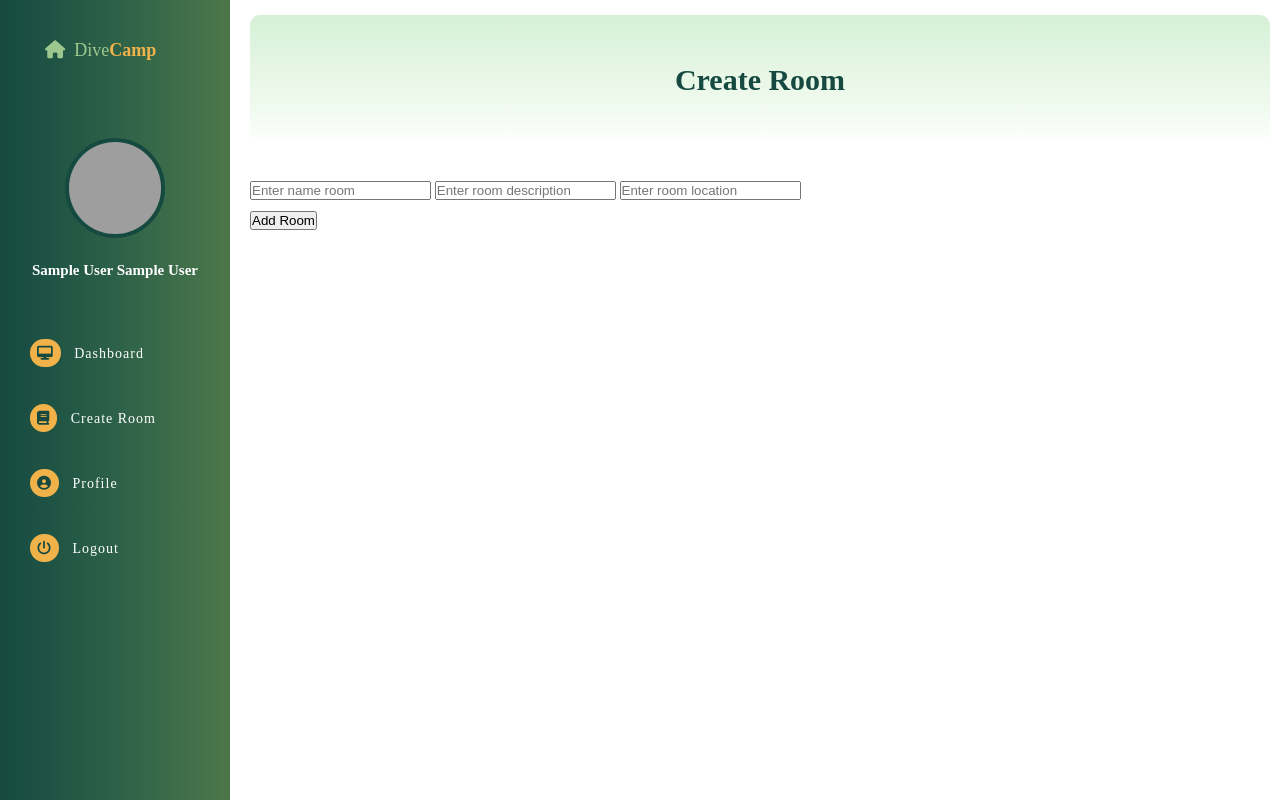
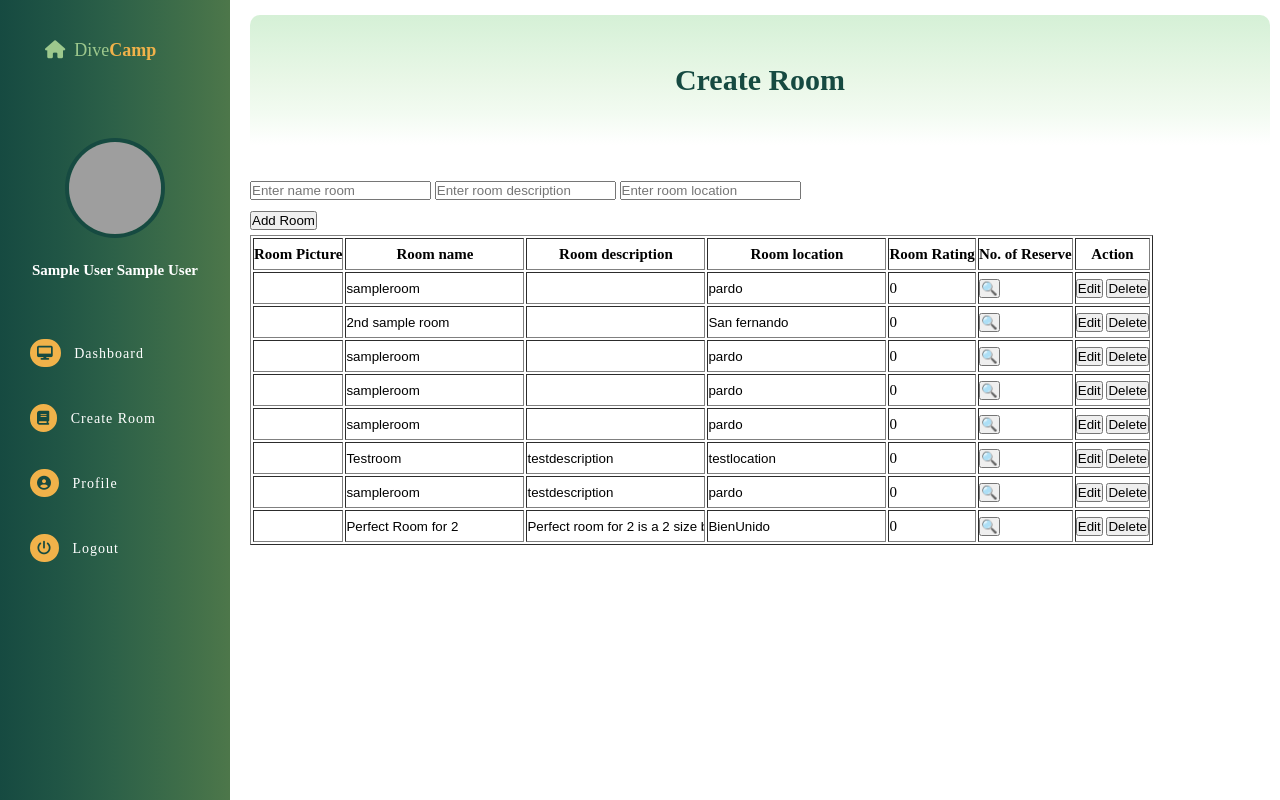
Before and after one commit to genjionn/BienUnido-DiveCamp, a PHP site: page /DiveCamp_Project/pages/admincreateroom in a window 1280 px wide. Run offline with PHP 8.4, Linux system fonts and the light colour scheme; the visitor is signed in with stand-in values (Sample User, id 1); data comes from the database, SQL or seed files in the repository; some libraries are stand-ins or nearby versions; grey boxes are pictures that could not be loaded.

Commit message:
(Backend)Room Update and Delete Complete
Just click Delete to delete a room and for the Edit/Update just change the room name,description, and location inside the box the click the button edit.

```diff
--- a/app/controllers/Pages.php
+++ b/app/controllers/Pages.php
@@ -22,8 +22,6 @@ class Pages extends Controller { //Mo extend ni siya sa libraries/Controller.php
         $this->view('pages/userprofile');
     }
     public function adminhomepage(){
-        $total = $this->roomModel->displayrooms();
-        $_SESSION['getrooms'] = $total;
         $this->view('pages/adminhomepage');
     }
     public function adminprofile(){
@@ -34,11 +32,38 @@ class Pages extends Controller { //Mo extend ni siya sa libraries/Controller.php
             'roomnameError' => '',
             'roomdescError' => '',
             'roomlocationError' => '',
+            'roomid' => '',
             'roomname' => '',
             'roomdesc' => '',
             'roomlocation' => ''
         ];
-        if($_SERVER['REQUEST_METHOD'] == 'POST') {
+        $total = $this->roomModel->displayrooms(); //Display Rooms
+        $_SESSION['getrooms'] = $total; //Session add for displaying rooms
+        if (isset($_POST['UpdateRoom'])){ //UPDATE ROOM
+            $data = [
+                'roomupdateError' => '',
+                'roomid' => trim($_POST['roomid']),
+                'roomname' => trim($_POST['roomname']),
+                'roomdesc' => trim($_POST['roomdesc']),
+                'roomlocation' => trim($_POST['roomlocation'])
+            ];
+            if($this->roomModel->updateroom($data)){
+                header('location:' . URLROOT . '/pages/adminhomepage');
+            } else{
+                die('Something Went wrong');
+            }
+        }
+        elseif (isset($_POST['DeleteRoom'])){//DELETE ROOM
+            $data = [
+                'roomid' => trim($_POST['roomid'])
+            ];
+            if($this->roomModel->deleteroom($data['roomid'])){
+                header('location:' . URLROOT . '/pages/adminhomepage');
+            } else{
+                die('Something Went wrong');
+            }
+        }
+        elseif(isset($_POST['AddRoom'])) { //ADD ROOM
             //Sanitize post data
             $_POST = filter_input_array(INPUT_POST, FILTER_SANITIZE_STRING); //Uncoding unwanted characters
             $data = [
--- a/app/models/Room.php
+++ b/app/models/Room.php
@@ -28,12 +28,33 @@ class Room{
             return false;
         }
     }
+    public function deleteroom($roomid){
+        $this->db->query('DELETE FROM rooms WHERE roomid = :roomid');
+        $this->db->bind(':roomid', $roomid);
+        if($this->db->execute()){
+            return true;
+        }else{
+            return false;
+        }
+    }
+    public function updateroom($data){
+        $this->db->query('UPDATE rooms SET roomname=:roomname, roomdesc=:roomdesc, roomlocation=:roomlocation WHERE roomid = :roomid');
+        $this->db->bind(':roomid', $data['roomid']);
+        $this->db->bind(':roomname', $data['roomname']);
+        $this->db->bind(':roomdesc', $data['roomdesc']);
+        $this->db->bind(':roomlocation', $data['roomlocation']);
+        if($this->db->execute()){
+            return true;
+        }else{
+            return false;
+        }
+    }
     public function findRoombyRoomName($roomname){ //For now wla pani ni gana
         //prepared statement
         $this->db->query('SELECT * FROM rooms WHERE roomname = :roomname');
         // email param will be binded w/ the email variable
         $this->db->bind(':roomname', $roomname);
-        //check if email exist
+        //check if room
         if($this->db->rowCount() > 0){
             return true;
         } else{
--- a/app/views/pages/admincreateroom.php
+++ b/app/views/pages/admincreateroom.php
@@ -163,7 +163,7 @@ html {
   <div class="container">
     <div class="content">
       <h1> Create Room</h1><br>
-      <form action="" method="POST">
+      <form action="" method="POST" id="roomform">
         <input type="text" placeholder="Enter name room" name="roomname">
         <span class="invalidFeedback">
           <?php echo $data['roomnameError'];?>
@@ -177,11 +177,43 @@ html {
           <?php echo $data['roomlocationError'];?>
         </span>
         <div class="button input-box">
-          <input name="submit" type="submit" value="Add Room">
+          <input name="AddRoom" type="submit" value="Add Room" id="roominsert">
         </div>
       </form>
+
+      <table border="1" id="result">
+        <tr>
+          <th>Room Picture</th>
+          <th>Room name</th>
+          <th>Room description</th>
+          <th>Room location</th>
+          <th>Room Rating</th>
+          <th>No. of Reserve</th>
+          <th>Action</th>
+        </tr>
+        <?php $RoomRecords = $_SESSION['getrooms'];
+        foreach($RoomRecords as $row){
+        ?>
+        <form method="POST" action=''>
+        <tr>
+          <td></td>
+          <td><input style="border:none" type="text" name="roomname"  value="<?php echo $row->roomname ?>"></td>
+          <td><input style="border:none" type="text" name="roomdesc"  value="<?php echo $row->roomdesc ?>"></td>
+          <td><input style="border:none" type="text" name="roomlocation"  value="<?php echo $row->roomlocation ?>"></td>
+          <td><?php echo $row->rating ?> </td>
+          <td>
+            <button>🔍</button>
+          </td>
+          <td>
+            <input type="hidden" name="roomid"  value="<?php echo $row->roomid ?>">
+            <input type="submit" name="UpdateRoom"  value="Edit">
+            <input type="submit" name="DeleteRoom"  value="Delete">
+          </td>
+        </tr>
+        </form>
+        <?php } ?>
+      </table>
     </div>
   </div>
-
 </body>
 </html>
```
Also changed, not shown: app/views/pages/adminhomepage.php (+0 -40 lines), public/javascript/javascript.js (deleted).
